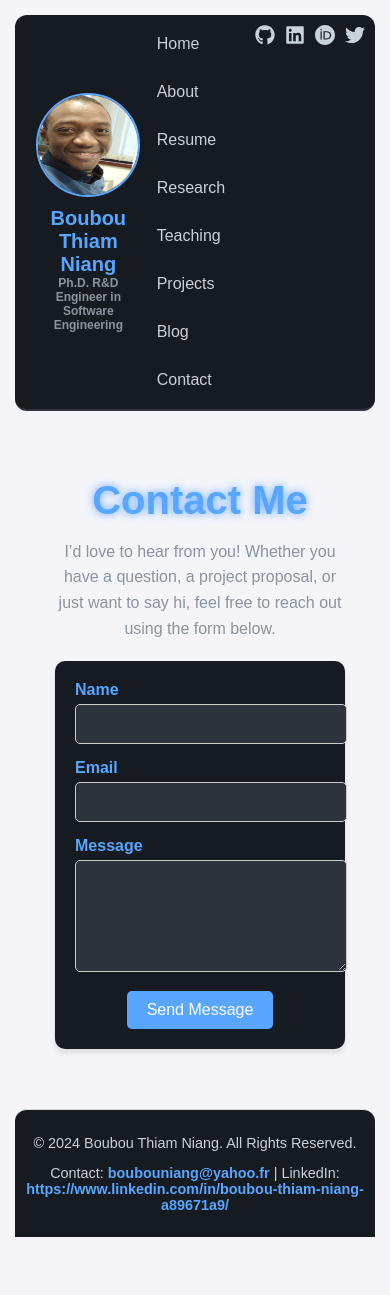
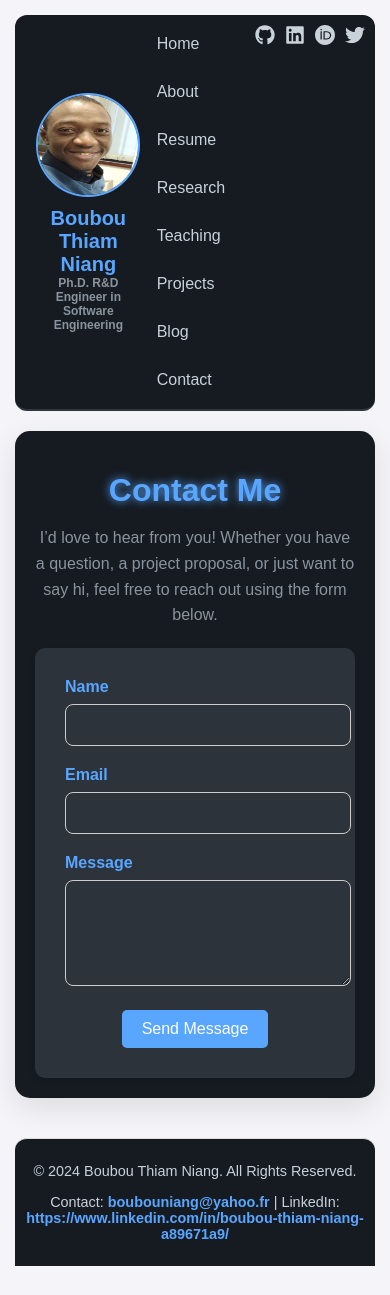
Before and after one commit to boubouthiamniang/boubouthiamniang.github.io, a React (Create React App) app: page /contact in a window 390 px wide. Shown: the top 1295 px of the page. Before the commit the page ends 1272 px from the top, so only its background shows below. Built offline with nearby package versions, Linux system fonts and the light colour scheme.

Commit message:
Ajust contact page and complete about page

```diff
--- a/package.json
+++ b/package.json
@@ -11,6 +11,7 @@
     "react-icons": "^5.4.0",
     "react-router-dom": "^6.28.0",
     "react-scripts": "5.0.1",
+    "react-simple-maps": "^3.0.0",
     "web-vitals": "^2.1.4"
   },
   "scripts": {
--- a/src/App.css
+++ b/src/App.css
@@ -80,39 +80,6 @@ body {
   box-shadow: 0 4px 6px rgba(0, 0, 0, 0.1);
 }
 
-/* Contact Form */
-.contact-form {
-  max-width: 600px;
-  margin: 20px auto;
-  background: #fff;
-  padding: 20px;
-  border-radius: 12px; /* Smooth edges */
-  box-shadow: 0 4px 6px rgba(0, 0, 0, 0.1);
-}
-
-.contact-form input,
-.contact-form textarea {
-  width: 100%;
-  padding: 10px;
-  margin-bottom: 15px;
-  border: 1px solid #ddd;
-  border-radius: 8px; /* Smooth edges for inputs */
-}
-
-.contact-form button {
-  width: 100%;
-  padding: 10px;
-  background-color: #58a6ff;
-  color: #fff;
-  border: none;
-  border-radius: 8px; /* Smooth button edges */
-  cursor: pointer;
-}
-
-.contact-form button:hover {
-  background-color: #0073e6;
-}
-
 /* Footer */
 .footer {
   text-align: center;
@@ -133,8 +100,4 @@ body {
     flex-direction: column;
     align-items: flex-start;
   }
-
-  .contact-form {
-    padding: 15px;
-  }
 }
--- a/src/components/About.js
+++ b/src/components/About.js
@@ -1,5 +1,5 @@
 import React from 'react';
-import './css/About.css'; // Reusing the Education CSS
+import './css/About.css';
 
 const About = () => {
     return (
@@ -7,9 +7,21 @@ const About = () => {
             <h2>About Me</h2>
             <ul>
                 <li>
-                    I am an experienced R&D Engineer with a PhD in Software Engineering, specializing in
-                    scalable machine learning algorithms and distributed systems. My work bridges the gap between
-                    academic research and industry, focusing on the development of cutting-edge software solutions.
+                    <strong>Professional Expertise</strong>
+                    <p>
+                        I am an R&D engineer with a PhD in software engineering, specializing in systems interoperability. My area of expertise focuses on the design and implementation of scalable data pipelines for complex information systems. I have hands-on experience with asynchronous messaging tools such as Kafka, Apache Camel, RabbitMQ and ActiveMQ, and am also familiar with model-driven engineering and software product line approaches.
+                        I have good experience of web development, particularly with frameworks such as Spring Boot, Struts and JSF.
+                        <br/><br/>
+                        As an R&D engineer at Berger-Levrault, I'm working on Green IT projects, exploring how software energy consumption can be reduced. I'm also involved in the development of AI-assisted tools for software creation and business rules management systems.
+                        <br/><br/>
+                        In addition to my research work, I teach computer science part-time at IUT Lumière Lyon 2, covering topics such as object-oriented programming, algorithms, web data collection, database design and system interoperability.
+                    </p>
+                </li>
+                <li>
+                    <strong>Personal Interests</strong>
+                    <p>
+                        When I am not working on tech projects, I enjoy exploring the outdoors and discovering new places, especially appreciating nature and landscapes.
+                    </p>
                 </li>
             </ul>
         </section>
--- a/src/components/Home.js
+++ b/src/components/Home.js
@@ -12,7 +12,7 @@ const Home = () => {
         <div className="hero-content">
           <h1 className="neon-title">Welcome to My Lab</h1>
           <p className="neon-text">
-            🚀 Pushing the boundaries of AI and distributed systems. Let’s bridge the gap between research and real-world impact.
+            🚀 Pushing the boundaries of software engineering through Interoperability, Green IT, and AI-driven code development to create sustainable and impactful solutions.
           </p>
           <Link to="/about" className="btn-primary glow">Dive In</Link>
         </div>
@@ -26,6 +26,11 @@ const Home = () => {
           <Link to="/about" className="btn-secondary">Explore</Link>
         </div>
         <div className="highlight-card">
+          <h2>🎓 Resume</h2>
+          <p>Trace my academic roots, experiences and certifications.</p>
+          <Link to="/resume" className="btn-secondary">Check It Out</Link>
+        </div>
+        <div className="highlight-card">
           <h2>📚 Research</h2>
           <p>Dive into my publications and research projects.</p>
           <Link to="/research" className="btn-secondary">Discover</Link>
@@ -36,13 +41,8 @@ const Home = () => {
           <Link to="/teaching" className="btn-secondary">Learn</Link>
         </div>
         <div className="highlight-card">
-          <h2>🎓 Resume</h2>
-          <p>Trace my academic roots, experiences and certifications.</p>
-          <Link to="/resume" className="btn-secondary">Check It Out</Link>
-        </div>
-        <div className="highlight-card">
           <h2>🔬 Projects</h2>
-          <p>Explore cutting-edge projects I’ve contributed to.</p>
+          <p>Discover the main projects I have contributed to.</p>
           <Link to="/projects" className="btn-secondary">See More</Link>
         </div>
         <div className="highlight-card">
--- a/src/components/css/Contact.css
+++ b/src/components/css/Contact.css
@@ -3,11 +3,12 @@
     font-family: 'Arial', sans-serif;
     color: #c9d1d9; /* Soft white text */
     text-align: center;
-    padding: 20px;
-    max-width: 600px;
+    padding: 40px;
+    max-width: 800px;
     margin: 0 auto;
-    margin-left: 20px; /* More space on the left */
-    margin-right: 10px; /* Less space on the right */
+    background-color: #161b22; /* Dark background for the contact section */
+    border-radius: 15px; /* Rounded corners */
+    box-shadow: 0 10px 30px rgba(0, 0, 0, 0.1); /* Subtle shadow for a floating effect */
 }
 
 /* Contact section title */
@@ -20,7 +21,7 @@
 
 /* Contact section paragraph */
 .contact p {
-    font-size: 1rem;
+    font-size: 1.2rem;
     margin-bottom: 20px;
     line-height: 1.6;
     color: #8b949e; /* Muted text for readability */
@@ -38,15 +39,15 @@
 
 /* Form container styling */
 form {
-    background: #161b22; /* Dark background */
-    padding: 20px;
+    background: #2d333b; /* Dark background */
+    padding: 30px;
     border-radius: 10px;
     box-shadow: 0 4px 6px rgba(0, 0, 0, 0.1);
 }
 
 /* Form group styling */
 .form-group {
-    margin-bottom: 15px;
+    margin-bottom: 20px;
     text-align: left;
 }
 
@@ -54,7 +55,7 @@ form {
 .form-group label {
     display: block;
     font-weight: bold;
-    margin-bottom: 5px;
+    margin-bottom: 8px;
     color: #58a6ff; /* Neon blue */
 }
 
@@ -62,12 +63,13 @@ form {
 .form-group input,
 .form-group textarea {
     width: 100%;
-    padding: 10px;
+    padding: 12px;
     border: 1px solid #ccc;
-    border-radius: 5px;
+    border-radius: 8px;
     font-size: 1rem;
     background-color: #2d333b; /* Dark input background */
     color: #c9d1d9; /* Light text for input fields */
+    transition: border-color 0.3s ease;
 }
 
 /* Focus state for input and textarea */
@@ -81,14 +83,41 @@ form {
 .btn-submit {
     background-color: #58a6ff; /* Neon blue */
     color: white;
-    padding: 10px 20px;
+    padding: 12px 25px;
     border: none;
     border-radius: 5px;
-    font-size: 1rem;
+    font-size: 1.2rem;
     cursor: pointer;
+    transition: background-color 0.3s ease;
 }
 
 /* Submit button hover effect */
 .btn-submit:hover {
     background-color: #0056b3; /* Darker blue on hover */
 }
+
+/* Mobile responsiveness */
+@media (max-width: 768px) {
+    .contact {
+        padding: 20px;
+        max-width: 100%;
+    }
+
+    .contact h1 {
+        font-size: 2rem;
+    }
+
+    .contact p {
+        font-size: 1rem;
+    }
+
+    .form-group input,
+    .form-group textarea {
+        font-size: 0.9rem;
+    }
+
+    .btn-submit {
+        font-size: 1rem;
+        padding: 10px 20px;
+    }
+}
```
Also changed, not shown: 1 other file (tests, documents, lock files or other folders).
